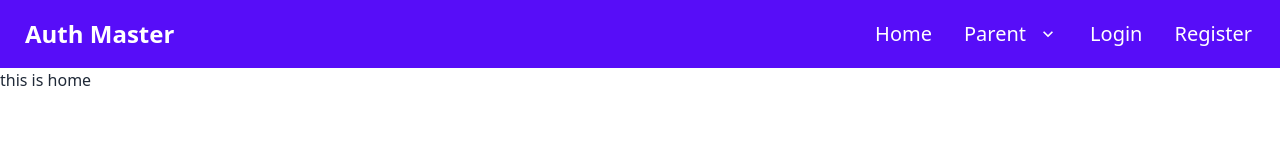
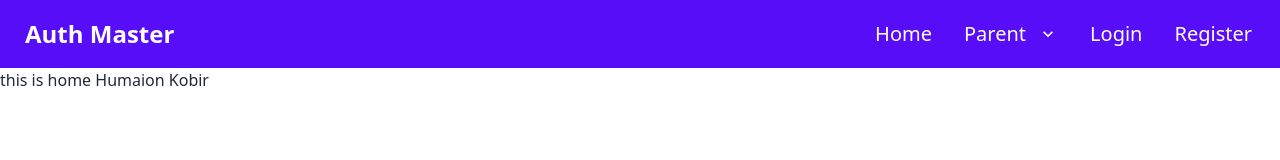
Before and after one commit to HumaionKobir1/auth-firebase-context-tailwind, a React (Vite) app: page / in a window 1280 px wide. Shown: the top 160 px of the page. Built offline with nearby package versions, Linux system fonts and the light colour scheme.

Commit message:
Create User Context for sheard authentication

```diff
--- a/src/component/Home.jsx
+++ b/src/component/Home.jsx
@@ -1,9 +1,12 @@
-import React from 'react';
+import React, { useContext } from 'react';
+import { AuthContext } from '../providers/AuthProvider';
 
 const Home = () => {
+    const user = useContext(AuthContext);
+
     return (
         <div>
-            <h1>this is home</h1>
+            <h1>this is home {user && <span>{user.displayName}</span>}</h1>
         </div>
     );
 };
--- a/src/component/Register.jsx
+++ b/src/component/Register.jsx
@@ -4,15 +4,26 @@ import { Link } from 'react-router-dom';
 const Register = () => {
     const [showPassword, setShowPassword] = useState(false);
 
+    const handleRegister = event => {
+        event.preventDefault();
+        const form = event.target;
+        const name = event.target.name.value;
+        const email = event.target.email.value;
+        const password = event.target.password.value;
+        console.log(name, email, password);
+    }
+
+
+
     const handleShowPassword = (event) => {
         setShowPassword(event.target.checked);
     }
     return (
-        <div className='bg-fuchsia-600 p-5 rounded-lg mt-8 grid justify-center w-2/4 mx-auto'>
+        <div className='bg-fuchsia-600 p-5 rounded-lg mt-8 grid justify-center md:w-2/4 mx-auto'>
 
         <h4 className='text-3xl font-semibold mb-5 text-center'>Please Register</h4>
 
-        <form className='w-80 mx-auto'>
+        <form onSubmit={handleRegister} className='w-80 mx-auto'>
             <div className='mb-4'>
                 <label htmlFor="text" className="block text-gray-700 font-bold mb-2">Your name</label>
                 <input className='mt-1 block w-full px-3 py-2 bg-white border border-slate-300 rounded-md text-sm shadow-sm placeholder-slate-400
--- a/src/main.jsx
+++ b/src/main.jsx
@@ -10,6 +10,7 @@ import Main from './layout/Main';
 import Home from './component/Home';
 import Login from './component/Login';
 import Register from './component/Register';
+import AuthProvider from './providers/AuthProvider';
 
 const router = createBrowserRouter([
   {
@@ -34,6 +35,8 @@ const router = createBrowserRouter([
 
 ReactDOM.createRoot(document.getElementById('root')).render(
   <React.StrictMode>
-    <RouterProvider router={router} />
+    <AuthProvider>
+      <RouterProvider router={router} />
+    </AuthProvider>
   </React.StrictMode>,
 )
--- /dev/null
+++ b/src/providers/AuthProvider.jsx
@@ -0,0 +1,14 @@
+import React, { createContext } from 'react';
+export const AuthContext = createContext(null)
+
+const AuthProvider = ({children}) => {
+
+    const user = {displayName: 'Humaion Kobir'}
+    return (
+        <AuthContext.Provider value={user}>
+            {children}
+        </AuthContext.Provider>
+    );
+};
+
+export default AuthProvider;
```
Also changed, not shown: src/steps.js (added, +11 -0 lines).
